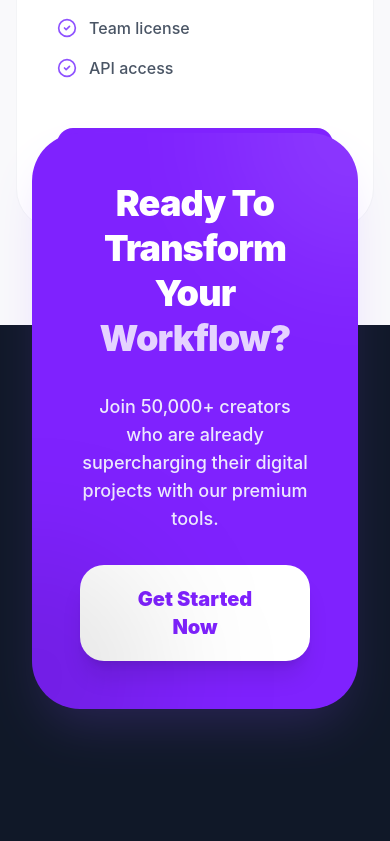
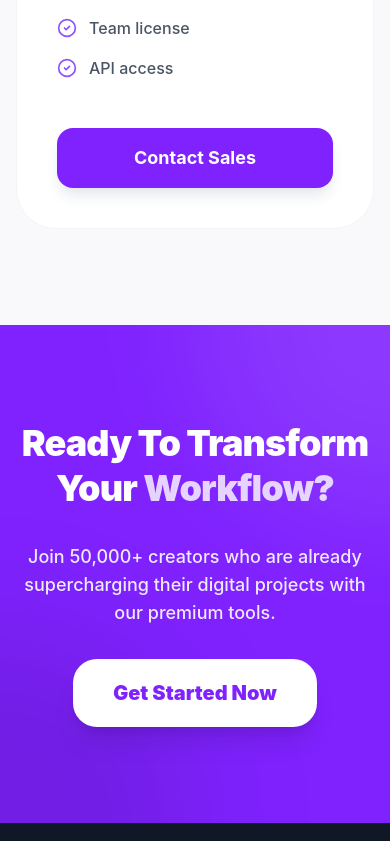
Before and after one commit to syfulsharif/digitools, a React (Vite) app: page / in a window 390 px wide. Shown: the part 8703-9544 px from the top of the page. Built offline with nearby package versions, Linux system fonts and the light colour scheme.

Commit message:
Transform section updated

```diff
--- a/src/App.jsx
+++ b/src/App.jsx
@@ -8,6 +8,7 @@ import Pricing from './components/Pricing'
 import Footer from './components/Footer'
 import productsData from './data/products.json'
 import { toast } from 'react-toastify'
+import Transform from './components/Transform'
 
 function App() {
   const [cart, setCart] = useState([])
@@ -57,6 +58,7 @@ function App() {
 
       <Steps />
       <Pricing />
+      <Transform />
       <Footer />
     </div>
   )
--- a/src/components/Footer.jsx
+++ b/src/components/Footer.jsx
@@ -2,26 +2,12 @@ import { Github, Twitter, Linkedin, Instagram } from 'lucide-react'
 
 const Footer = () => {
   return (
-    <footer className="bg-gray-900 pt-24 pb-12 text-gray-300">
+    <footer className="bg-gray-900 py-24 text-gray-300">
       <div className="container mx-auto px-4 max-w-6xl">
-        {/* CTA Block */}
-        <div className="bg-violet-600 rounded-[48px] p-12 md:p-16 mb-24 text-center space-y-8 relative overflow-hidden shadow-2xl shadow-violet-500/20 translate-y-[-50%] mb-[-120px] mx-4 md:mx-0">
-          <div className="absolute top-0 right-0 w-64 h-64 bg-white/10 rounded-full -translate-y-1/2 translate-x-1/2 blur-3xl"></div>
-          <div className="absolute bottom-0 left-0 w-64 h-64 bg-black/10 rounded-full translate-y-1/2 -translate-x-1/2 blur-3xl"></div>
 
-          <h2 className="text-4xl md:text-5xl font-black text-white tracking-tight leading-tight max-w-2xl mx-auto">
-            Ready To Transform Your <span className="text-white/80">Workflow?</span>
-          </h2>
-          <p className="text-lg text-violet-100 max-w-xl mx-auto font-medium">
-            Join 50,000+ creators who are already supercharging their digital projects with our premium tools.
-          </p>
-          <button className="bg-white text-violet-600 hover:bg-gray-100 px-10 py-5 rounded-3xl font-black text-xl transition-all duration-300 shadow-xl shadow-black/10 active:scale-95">
-            Get Started Now
-          </button>
-        </div>
 
         {/* Footer Links */}
-        <div className="grid grid-cols-1 md:grid-cols-4 gap-16 md:gap-8 mb-16 pt-32">
+        <div className="grid grid-cols-1 md:grid-cols-4 gap-16 md:gap-8 mb-16">
           <div className="space-y-6">
             <h3 className="text-3xl font-black text-white">DigiTools</h3>
             <p className="text-gray-400 leading-relaxed text-sm">
--- /dev/null
+++ b/src/components/Transform.jsx
@@ -0,0 +1,25 @@
+import React from 'react'
+
+const Transform = () => {
+  return (
+    <section className="bg-violet-600 py-24 relative overflow-hidden">
+      {/* Background circles */}
+      <div className="absolute top-0 right-0 w-96 h-96 bg-white/10 rounded-full -translate-y-1/2 translate-x-1/2 blur-3xl"></div>
+      <div className="absolute bottom-0 left-0 w-96 h-96 bg-black/10 rounded-full translate-y-1/2 -translate-x-1/2 blur-3xl"></div>
+
+      <div className="container mx-auto px-4 max-w-6xl text-center space-y-8 relative z-10">
+        <h2 className="text-4xl md:text-6xl font-black text-white tracking-tight leading-tight max-w-3xl mx-auto">
+          Ready To Transform Your <span className="text-white/80">Workflow?</span>
+        </h2>
+        <p className="text-lg md:text-xl text-violet-100 max-w-2xl mx-auto font-medium">
+          Join 50,000+ creators who are already supercharging their digital projects with our premium tools.
+        </p>
+        <button className="bg-white text-violet-600 hover:bg-gray-100 px-10 py-5 rounded-3xl font-black text-xl transition-all duration-300 shadow-xl shadow-black/10 active:scale-95">
+          Get Started Now
+        </button>
+      </div>
+    </section>
+  )
+}
+
+export default Transform
```
